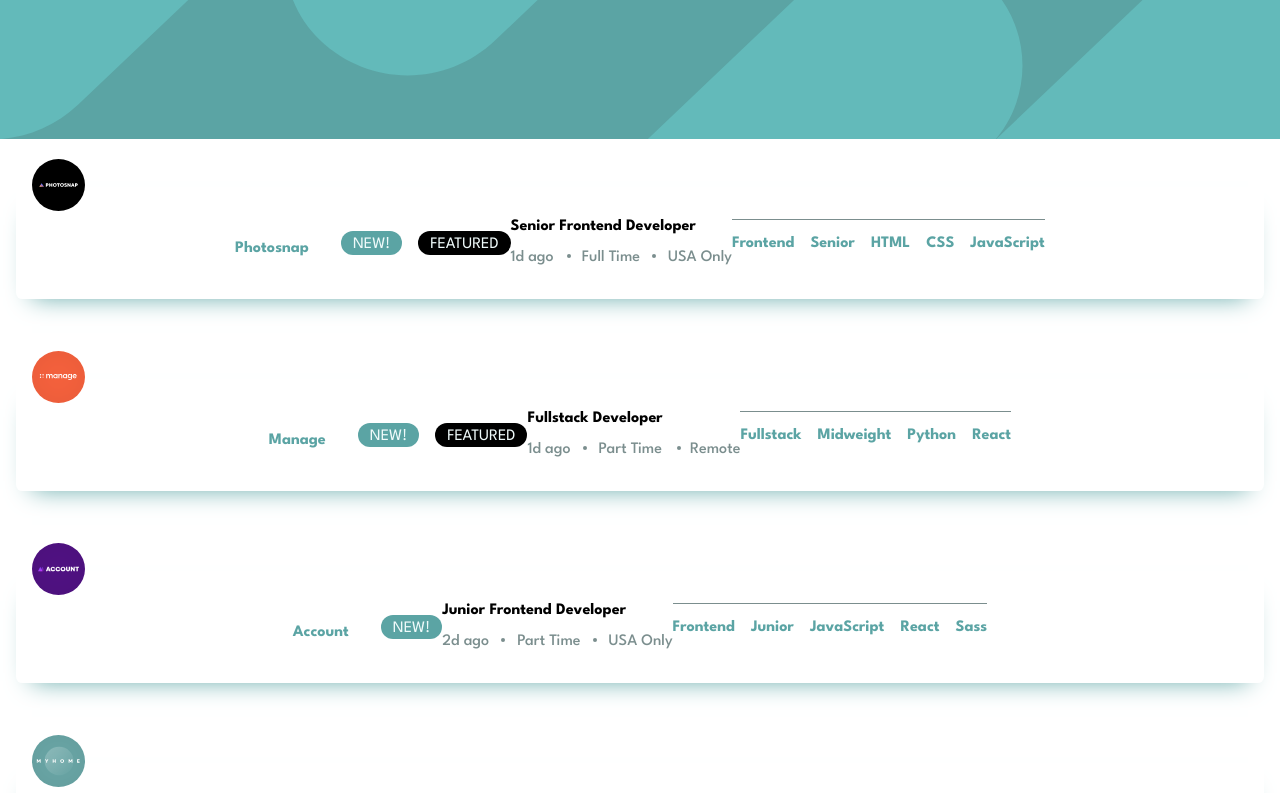
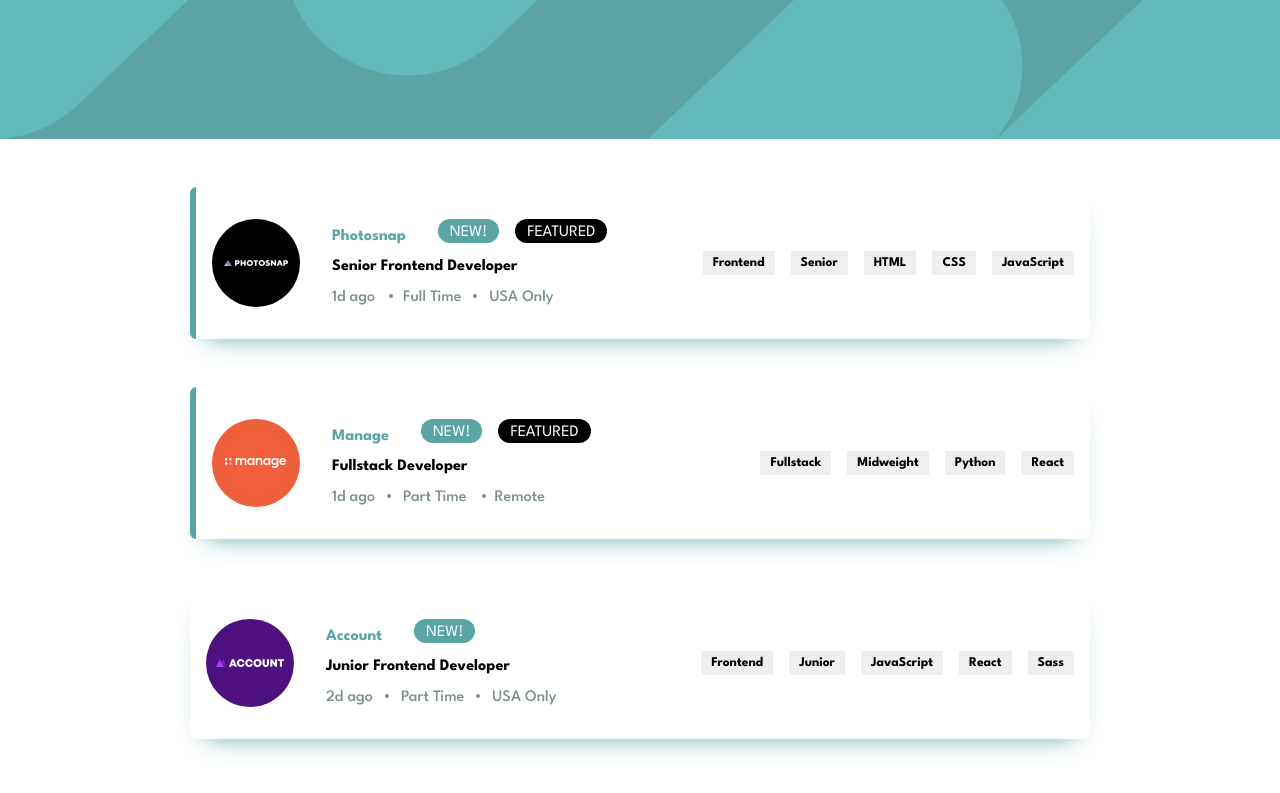
Before and after one commit to SebastianLaka/job-listings-with-filtering, a Vue app: page / in a window 1280 px wide. Shown: the top 793 px of the page. Built offline with nearby package versions, Linux system fonts and the light colour scheme.

Commit message:
Created each card with styles, animations and changed struture in vue slots. Changed struture in tools, langauges from p tag to buttons. Created file mixins with scss extention, added some mixins which are used. Added some properties in reset file

```diff
--- /dev/null
+++ b/src/assets/sass/mixins.scss
@@ -0,0 +1,56 @@
+@mixin flex-layout(
+  $flex-direction: null,
+  $justify-content: null,
+  $align-items: null,
+  $flex-wrap: null
+) {
+  display: flex;
+  @if $flex-direction {
+    flex-direction: $flex-direction;
+  }
+  @if $justify-content {
+    justify-content: $justify-content;
+  }
+  @if $align-items {
+    align-items: $align-items;
+  }
+  @if $flex-wrap {
+    flex-wrap: $flex-wrap;
+  }
+}
+@mixin set-gap($row, $col: null) {
+  @if $col {
+    gap: $row $col;
+  } @else {
+    gap: $row;
+  }
+}
+@mixin set-typography($color: null, $font-weight: null){
+    @if($color){
+        color: $color;
+    }
+    @if($font-weight){
+        font-weight: $font-weight;
+    }
+}
+@mixin set-position-element(
+  $position: null,
+  $top: null,
+  $right: null,
+  $bottom: null,
+  $left: null,
+) {
+  position: $position;
+  @if $top {
+    top: $top;
+  }
+  @if $right {
+    right: $right;
+  }
+  @if $bottom {
+    bottom: $bottom;
+  }
+  @if $left {
+    left: $left;
+  }
+}
--- a/src/assets/sass/reset.scss
+++ b/src/assets/sass/reset.scss
@@ -5,10 +5,14 @@
   margin: 0;
   padding: 0;
 }
-h1, h2, h3, h4, h5, h6,p, span, ul, li{
+h1, h2, h3, h4, h5, h6,p, span, ul, li, button{
    font-family: "League Spartan", sans-serif;
 }
 img{
   width: 100%;
   display: block;
 }
+button{
+  cursor: pointer;
+  border: none;
+}
--- a/src/components/Layout/job-board/JobBoardCart.vue
+++ b/src/components/Layout/job-board/JobBoardCart.vue
@@ -1,22 +1,22 @@
 <script setup lang="ts"></script>
 <template>
   <article class="job-card">
-    <slot name="company-logo" />
     <slot name="job-info"/>
-    <slot name="job-requirements" />
   </article>
 </template>
 <style lang="scss" scoped>
 @use 'sass:map';
 @use '@/assets/sass/colors.scss' as color;
 @use '@/assets/sass/breakpoints.scss' as breakpoint;
+@use '@/assets/sass/mixins.scss' as mixin;
 @media (min-width: breakpoint.$mobile-view) {
   .job-card {
-    display: flex;
-    flex-direction: column;
-    justify-content: center;
-    gap: 1em 0;
-    position: relative;
+    @include mixin.flex-layout(
+      $flex-direction: column,
+      $justify-content: center,
+    );
+    @include mixin.set-gap(1em 0);
+    @include mixin.set-position-element($position: relative);
     padding: 2em 1em;
     border-radius: .4em;
     box-shadow: 0 .9em 1.5em -1em color.$primary-green-400;
@@ -24,7 +24,10 @@
 }
 @media (min-width: breakpoint.$desktop-small) {
   .job-card {
-    flex-direction: row;
+    @include mixin.flex-layout($flex-direction: row, $justify-content: space-between, $align-items: center);
+    max-width: 900px;
+    width: 100%;
+    margin: 0 auto;
   }
 }
 </style>
--- a/src/components/Layout/job-board/JobBoardMain.vue
+++ b/src/components/Layout/job-board/JobBoardMain.vue
@@ -10,17 +10,21 @@ const getImageUrl = (path: String) => {
 </script>
 <template>
   <main class="jobs-board-container">
-    <JobBoardCart v-for="job in jobs.data" :key="job.id">
-      <template #company-logo>
+    <JobBoardCart v-for="job in jobs.data" :key="job.id" :class="{ featured: job.featured }">
+      <template #job-info>
+        <div class="company-data">
           <div class="jobs-logos">
-          <img :src="getImageUrl(job.logo)" alt="" class="jobs-logos__logo">
+            <img
+              :src="getImageUrl(job.logo)"
+              alt="Company logo which is looking for worker"
+              class="jobs-logos__logo"
+            />
           </div>
-      </template>
-      <template #job-info>
-        <div class="job-info">
-          <p class="job-info__company-name">{{ job.company }}</p>
-          <p v-if="job.new" class="job-info__new">NEW!</p>
-          <p v-if="job.featured" class="job-info__featured">FEATURED</p>
+          <div class="jobs-board-info">
+            <div class="job-places-info">
+              <p class="job-places-info__company-name">{{ job.company }}</p>
+              <p v-if="job.new" class="job-places-info__new">NEW!</p>
+              <p v-if="job.featured" class="job-places-info__featured">FEATURED</p>
             </div>
             <div class="job-details">
               <p class="job-details__position">{{ job.position }}</p>
@@ -30,21 +34,17 @@ const getImageUrl = (path: String) => {
                 <p class="job-hire-details__location">{{ job.location }}</p>
               </div>
             </div>
-      </template>
-      <template #job-requirements>
+          </div>
+        </div>
         <div class="job-board-requirements">
-          <p class="job-board-requirements__role">{{ job.role }}</p>
-          <p class="job-board-requirements__level">{{ job.level }}</p>
+          <button class="job-board-requirements__role">{{ job.role }}</button>
+          <button class="job-board-requirements__level">{{ job.level }}</button>
           <ul class="requirements-list">
-            <li
-              v-for="language in job.languages"
-              :key="language"
-              class="requirements-list__language"
-            >
-              {{ language }}
+            <li v-for="language in job.languages" :key="language">
+              <button class="requirements-list__language">{{ language }}</button>
             </li>
-            <li v-for="tool in job.tools" :key="tool" class="requirements-list__tool">
-              {{ tool }}
+            <li v-for="tool in job.tools" :key="tool">
+              <button class="requirements-list__tool">{{ tool }}</button>
             </li>
           </ul>
         </div>
@@ -57,98 +57,161 @@ const getImageUrl = (path: String) => {
 @use '@/assets/sass/colors.scss' as color;
 @use '@/assets/sass/fonts.scss' as font;
 @use '@/assets/sass/breakpoints.scss' as breakpoint;
+@use '@/assets/sass/mixins.scss' as mixin;
 @media (min-width: breakpoint.$mobile-view) {
   .jobs-board-container {
-    display: flex;
-    flex-direction: column;
-    gap: 5em 0;
+    @include mixin.flex-layout($flex-direction: column);
+    @include mixin.set-gap(5em 0);
     margin: 3em 1em;
-    .jobs-logos{
-      position: absolute;
-      top: -1.75em;
-      left: 1em;
-      &__logo{
-        width: 60%;height: 60%;
+    .company-data {
+      .jobs-logos {
+        @include mixin.set-position-element($position: absolute, $top: -1.75em, $left: 1em);
+        &__logo {
+          width: 60%;
+          height: 60%;
         }
       }
-    .job-info {
-      display: flex;
-      align-items: center;
-      gap: 0 1em;
+      .jobs-board-info {
+        @include mixin.flex-layout($flex-direction: column);
+        @include mixin.set-gap(1em);
+        .job-places-info {
+          @include mixin.flex-layout($align-items: start);
+          @include mixin.set-gap(0, 1em);
           &__company-name {
             padding-right: 1em;
-        margin-top: .5em;
-        color: color.$primary-green-400;
-        font-weight: map.get(font.$font-weights, 'bold');
+            margin-top: 0.5em;
+            @include mixin.set-typography(
+              $color: color.$primary-green-400,
+              $font-weight: map.get(font.$font-weights, 'bold')
+            );
             line-height: 1;
-        height: .75rem;
+            height: 0.75rem;
           }
           &__new,
           &__featured {
             background-color: color.$primary-green-400;
-        color: color.$neutral-green-50;
+            @include mixin.set-typography($color: color.$neutral-green-50);
             padding: 0.4em 0.75em;
             border-radius: 3em;
             line-height: 1;
             height: 1.5rem;
-
           }
           &__featured {
             background-color: black;
           }
         }
         .job-details {
-      display: flex;
-      flex-direction: column;
-      gap: 1em 0;
+          @include mixin.flex-layout($flex-direction: column);
+          @include mixin.set-gap(1em, 0);
           &__position {
-        font-weight: map.get(font.$font-weights, 'bold');
+            @include mixin.set-typography($font-weight: map.get(font.$font-weights, 'bold'));
+            cursor: pointer;
+            transition: color 0.3s ease-in-out;
+            &:hover {
+              @include mixin.set-typography($color: color.$primary-green-400);
+            }
           }
           .job-hire-details {
-        display: flex;
-        gap: 0 1.75em;
+            @include mixin.flex-layout();
+            @include mixin.set-gap(0, 1.75em);
             &__post,
             &__contract,
             &__location {
-          color: color.$neutral-gray-400;
-          font-weight: map.get(font.$font-weights, 'medium');
+              @include mixin.set-typography(
+                $color: color.$neutral-gray-400,
+                $font-weight: map.get(font.$font-weights, 'medium')
+              );
             }
             &__contract,
             &__location {
               position: relative;
+              @include mixin.set-position-element($position: relative);
               &::before {
-            position: absolute;
+                @include mixin.set-position-element($position: absolute, $top: 30%, $left: -25%);
                 content: '';
-            top: 30%;
-            left: -25%;
                 border-radius: 50%;
-            width: 4px; height: 4px;
+                width: 4px;
+                height: 4px;
                 background-color: color.$neutral-gray-400;
               }
             }
           }
         }
+      }
+    }
     .job-board-requirements {
-      display: flex;
-      gap: 0 1em;
+      @include mixin.flex-layout();
+      @include mixin.set-gap(0, 1em);
       padding: 1em 0;
-      border-top: .1em solid color.$neutral-gray-400;
+      border-top: 0.1em solid color.$neutral-gray-400;
       &__role,
       &__level {
-        color: color.$primary-green-400;
-        font-weight: map.get(font.$font-weights, 'bold');
+        padding: 0.5em 0.75em;
+        line-height: 1;
+        height: 1.5rem;
+        @include mixin.set-typography(
+          $color: color.$primary-green-400,
+          $font-weight: map.get(font.$font-weights, 'bold')
+        );
+        transition:
+          background-color 0.3s ease-in-out,
+          color 0.3s ease-in-out;
+        &:hover {
+          background-color: color.$primary-green-400;
+          @include mixin.set-typography($color: color.$neutral-green-50);
+        }
       }
       .requirements-list {
-        display: flex;
-        gap: 0 1em;
+        @include mixin.flex-layout();
+        @include mixin.set-gap(0, 1em);
         list-style-type: none;
         &__language,
         &__tool {
-          color: color.$primary-green-400;
-          font-weight: map.get(font.$font-weights, 'bold');
+          padding: 0.5em 0.75em;
+          line-height: 1;
+          height: 1.5rem;
+          @include mixin.set-typography(
+            $color: color.$primary-green-400,
+            $font-weight: map.get(font.$font-weights, 'bold')
+          );
+          transition:
+            background-color 0.3s ease-in-out,
+            color 0.3s ease-in-out;
+          &:hover {
+            background-color: color.$primary-green-400;
+            @include mixin.set-typography($color: color.$neutral-green-50);
           }
         }
       }
     }
+    .featured {
+      border-left: 0.4em solid color.$primary-green-400;
+    }
+  }
+}
+@media (min-width: breakpoint.$desktop-small) {
+  .jobs-board-container {
+    @include mixin.set-gap(3em, 0);
+    .company-data {
+      @include mixin.flex-layout();
+      @include mixin.set-gap(0, 2em);
+      .jobs-logos {
+        @include mixin.set-position-element($position: static);
+        @include mixin.flex-layout($align-items: center, $justify-content: center);
+        &__logo {
+          width: 100%;
+          height: 100%;
+        }
+      }
+      .jobs-board-info {
+        .job-places-info {
+          @include mixin.flex-layout($align-items: center);
+        }
+      }
+    }
+    .job-board-requirements {
+      border: none;
+    }
+  }
 }
 </style>
```
Lines whose indentation alone changed are shown as unchanged.
